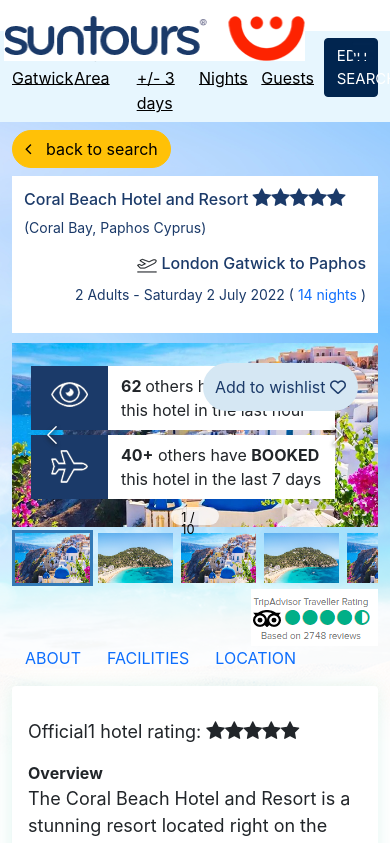
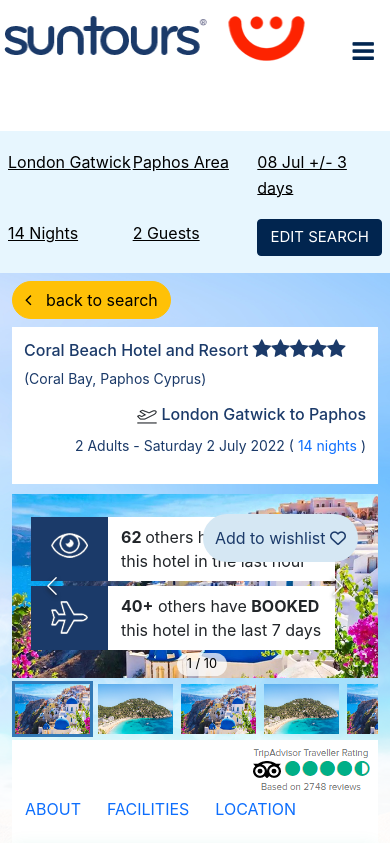
Before and after one commit to webdeveloper510/Design_react, a React (Create React App) app: page /holiday in a window 390 px wide. Shown: the top 843 px of the page. Built offline with nearby package versions, Linux system fonts and the light colour scheme.

Commit message:
responsive changes

```diff
--- a/src/Holiday/Holiday.css
+++ b/src/Holiday/Holiday.css
@@ -35,12 +35,15 @@
 
 .image-gallery-index {
   bottom: 2px;
-  top: 89%;
-  left: 43.5%;
-  right: 43.5%;
-  background: #ffffffbd;
-  color: black;
-  border-radius: 19px;
+    top: unset;
+    left: 45%;
+    right: unset;
+    background: #ffffffbd;
+    color: black;
+    border-radius: 19px;
+}
+.nav-link {
+  border: none !important;
 }
 a.coll {
   padding: 13px;
@@ -51,11 +54,14 @@
   color: black;
   font-size: 16px;
 }
-
-.collapse  .card{
+.tabsss {
+  background: white;
+  padding: 10px 0px;
+}
+.collap  .card{
   width: 100%;
 }
-.collapse  .card p {
+.collap  .card p {
   font-size: 18px;
   margin-bottom: 1rem;
 }
@@ -405,3 +411,12 @@
   box-shadow: -1px 1px 19px 0px #01af871f;
   border: none;
 }
+
+@media only screen and (max-width: 600px) {
+nav.navbar.navbar-expand-lg.navbar-light {
+  position: unset;
+}
+div#bars .col-md-2 {
+  padding: 10px 0px;
+}
+}
--- a/src/Holiday/Holiday.js
+++ b/src/Holiday/Holiday.js
@@ -15,7 +15,7 @@
         thumbnail: 'Layer4.png',
     },
     {
-        original: 'Layer2.png',
+        original: 'Layer4.png',
         thumbnail: 'Layer2.png',
     },
     {
@@ -23,7 +23,7 @@
         thumbnail: 'Layer4.png',
     },
     {
-        original: 'Layer2.png',
+        original: 'Layer4.png',
         thumbnail: 'Layer2.png',
     },
     {
@@ -31,7 +31,7 @@
         thumbnail: 'Layer4.png',
     },
     {
-        original: 'Layer2.png',
+        original: 'Layer4.png',
         thumbnail: 'Layer2.png',
     },
     {
@@ -39,7 +39,7 @@
         thumbnail: 'Layer4.png',
     },
     {
-        original: 'Layer2.png',
+        original: 'Layer4.png',
         thumbnail: 'Layer2.png',
     },
     {
@@ -47,7 +47,7 @@
         thumbnail: 'Layer4.png',
     },
     {
-        original: 'Layer2.png',
+        original: 'Layer4.png',
         thumbnail: 'Layer2.png',
     },
 ];
@@ -781,22 +781,22 @@
             <div className="bars" id="bars">
                 <div className="container">
                     <div className="row">
-                        <div className="col-2">
+                        <div className="col-md-2 col-4">
                             <a href="">London Gatwick</a>
                         </div>
-                        <div className="col-2">
+                        <div className="col-md-2 col-4">
                             <a href="">Paphos Area</a>
                         </div>
-                        <div className="col-2">
+                        <div className="col-md-2 col-4">
                             <a href=''> 08 Jul +/- 3 days</a>
                         </div>
-                        <div className="col-2">
+                        <div className="col-md-2 col-4">
                             <a href=''>14 Nights</a>
                         </div>
-                        <div className="col-2">
+                        <div className="col-md-2 col-4">
                             <a href="">2 Guests </a>
                         </div>
-                        <div className="col-2">
+                        <div className="col-md-2 col-4">
                             <button className="btn btn-primary form-control" onClick={openfilter} type="button">EDIT SEARCH </button>
                         </div>
                     </div>
@@ -855,6 +855,7 @@
                             <div className='float-right'>
                                 <img src="holiday_listing.png" className='img-fluid' />
                             </div>
+                            <div className="tabsss">
                             <p className="mt-3">
                                 <a className='coll' data-bs-toggle="collapse" href="#collapseExample" role="button" onClick={() => showParticularTab('collapseExample')} aria-expanded="false" aria-controls="collapseExample">
                                     ABOUT
@@ -866,7 +867,8 @@
                                     LOCATION
                                 </a>
                             </p>
-                            <div className="collapse show" id="collapseExample">
+                            </div>
+                            <div className="collapse show collap" id="collapseExample">
                                 <div className="card card-body">
                                     <div className='mt-3'>
                                         <p>Official1 hotel rating: <i className="fa fa-star" aria-hidden="true"></i><i className="fa fa-star" aria-hidden="true"></i><i className="fa fa-star" aria-hidden="true"></i><i className="fa fa-star" aria-hidden="true"></i><i className="fa fa-star" aria-hidden="true"></i> </p>
@@ -898,7 +900,7 @@
                                     </div>
                                 </div>
                             </div>
-                            <div className="collapse" id="collapseExample1">
+                            <div className="collapse collap" id="collapseExample1">
                                 <div className="card card-body">
                                     <div className='mt-3'>
                                         <p>Official2 hotel rating: <i className="fa fa-star" aria-hidden="true"></i><i className="fa fa-star" aria-hidden="true"></i><i className="fa fa-star" aria-hidden="true"></i><i className="fa fa-star" aria-hidden="true"></i><i className="fa fa-star" aria-hidden="true"></i> </p>
@@ -930,7 +932,7 @@
                                     </div>
                                 </div>
                             </div>
-                            <div className="collapse" id="collapseExample2">
+                            <div className="collapse collap" id="collapseExample2">
                                 <div className="card card-body">
                                     <div className='mt-3'>
                                         <p>Official3 hotel rating: <i className="fa fa-star" aria-hidden="true"></i><i className="fa fa-star" aria-hidden="true"></i><i className="fa fa-star" aria-hidden="true"></i><i className="fa fa-star" aria-hidden="true"></i><i className="fa fa-star" aria-hidden="true"></i> </p>
@@ -1157,7 +1159,7 @@
                                                 </div>
                                             </div>
                                             <div className='col mt-3'>
-                                                <p>8 Jul Fri</p>
+                                                <p>8 Jul <br/> Friday</p>
                                             </div>
                                             <div className='col mt-3'>
                                                 <p><b>15:20 - 21:55 </b> <br />LGW   	&nbsp;	&nbsp;	&nbsp;    PFO</p>
@@ -1184,7 +1186,7 @@
                                                 </div>
                                             </div>
                                             <div className='col mt-3'>
-                                                <p>8 Jul Fri</p>
+                                                <p>8 Jul <br/> Friday</p>
                                             </div>
                                             <div className='col mt-3'>
                                                 <p><b>15:20 - 21:55 </b> <br />LGW   	&nbsp;	&nbsp;	&nbsp;    PFO</p>
```
